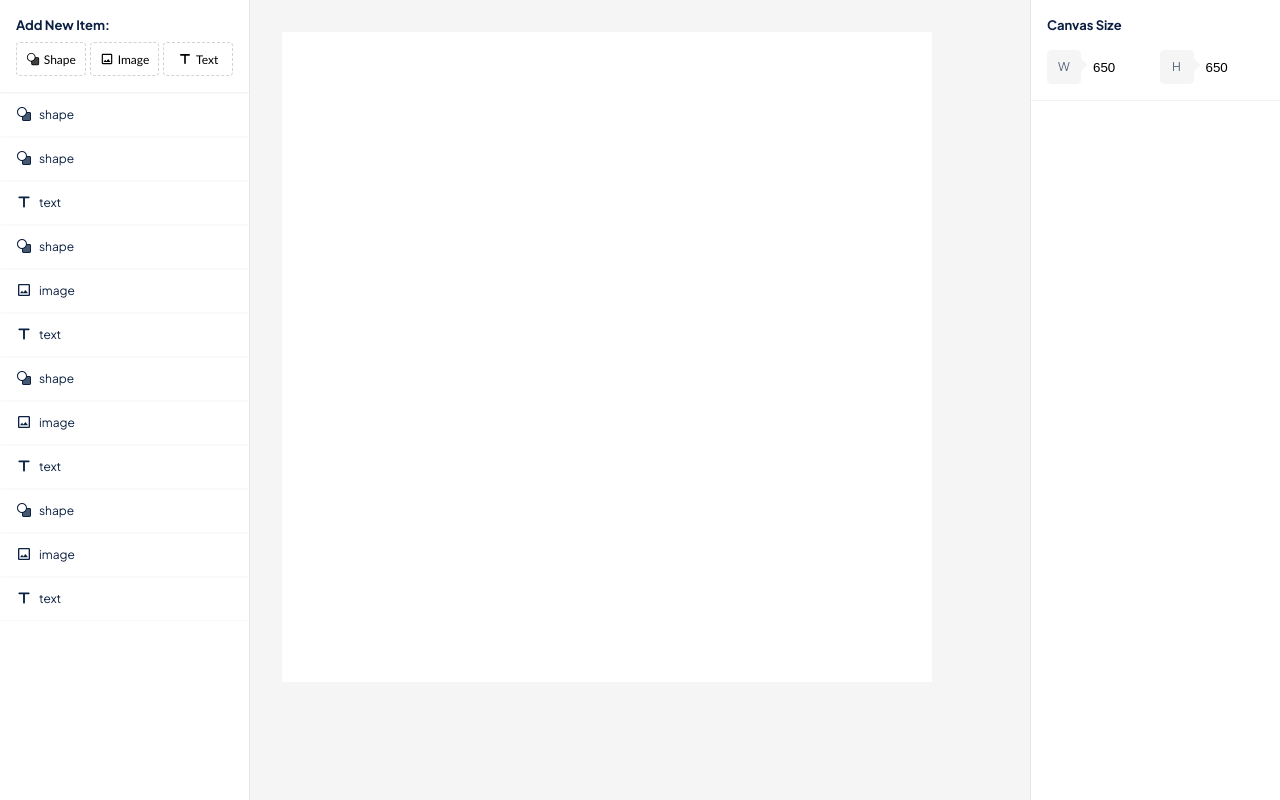
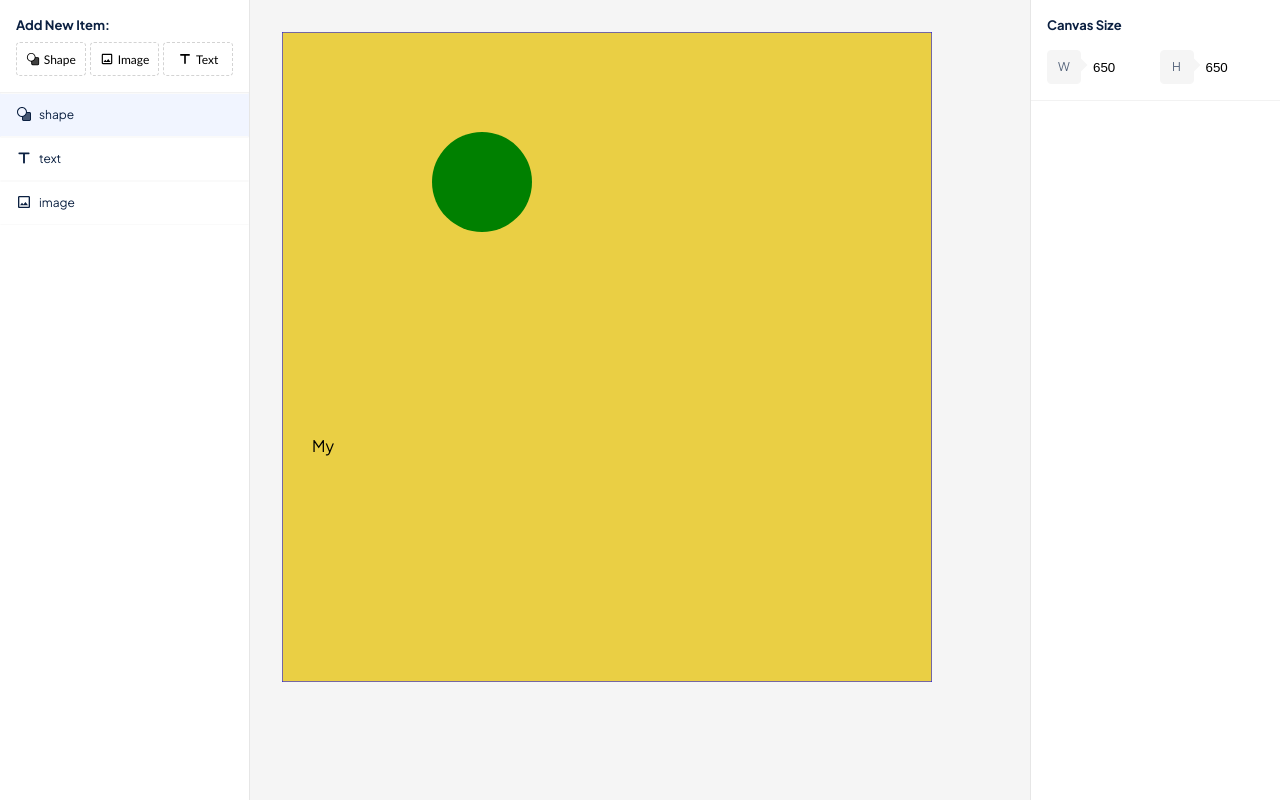
Before and after one commit to ozgunmustafa/svg-bg-generator, a React (Create React App) app: page / in a window 1280 px wide. Built offline with nearby package versions, Linux system fonts and the light colour scheme.

Commit message:
canvas attribute changed

```diff
--- a/src/App.js
+++ b/src/App.js
@@ -6,22 +6,35 @@ import { TransformWrapper, TransformComponent } from 'react-zoom-pan-pinch';
 import { listData } from './data/listData';
 import { ShapeIcon, ImageIcon, TextIcon } from './components/partials/Icons';
 
-const LayerList = React.memo(function LayerList({ layers }) {
-  return layers.map((item, index) => (
-    <LayerCard item={item} index={index} key={index} />
-  ));
-});
+function App() {
+  const LayerList = React.memo(function LayerList({ layers }) {
+    return layers.map((item, index) => (
+      <LayerCard
+        item={item}
+        index={index}
+        key={index}
+        isActive={item.id === activeItem.id}
+      />
+    ));
+  });
 
-function App() {
-  const [artboardSVGItems, setArtboardSVGItems] = useState([]);
+  const [activeItem, setActiveItem] = useState(listData[0]);
+
+  const [itemList, setItemList] = useState(listData);
   const [artboardAttribute, setArtboardAttribute] = useState({
     artboardWidth: 650,
     artboardHeight: 650,
   });
 
   const addItemToArtboard = (type) => {
-    setArtboardSVGItems([...artboardSVGItems, { type: type }]);
-    console.log(artboardSVGItems);
+    setItemList([
+      ...itemList,
+      {
+        id: '13',
+        type: type,
+        title: 'Learn Angular in 21 days',
+      },
+    ]);
   };
 
   const handleArtboardAttribute = (event) => {
@@ -32,7 +45,6 @@ function App() {
     console.log(artboardAttribute);
   };
 
-  const [itemList, setItemList] = useState(listData);
   const handleDrop = (droppedItem) => {
     if (!droppedItem.destination) return;
     var updatedList = [...itemList];
@@ -95,7 +107,7 @@ function App() {
               style={{ inset: '0 250px 0 0' }}
             >
               <svg
-                viewBox={`0 0 ${artboardAttribute.artboardWidth} ${artboardAttribute.artboardWidth}`}
+                // viewBox={`0 0 ${artboardAttribute.artboardWidth} ${artboardAttribute.artboardHeight}`}
                 id="canvas"
                 width={artboardAttribute.artboardWidth}
                 height={artboardAttribute.artboardHeight}
@@ -105,25 +117,43 @@ function App() {
                   backgroundColor: 'white',
                 }}
               >
-                {artboardSVGItems?.map((item, index) => (
+                {itemList?.map((item, index) => (
                   <svg
-                    viewBox="0 0 800 800"
-                    width="230"
-                    height="120"
+                    className={
+                      item.id === activeItem.id && 'artboard-active-item'
+                    }
+                    viewBox={`0 0 ${item.size.width} ${item.size.height}`}
+                    width={item.size.width}
+                    height={item.size.height}
                     xmlns="http://www.w3.org/2000/svg"
                     key={index}
+                    onClick={() => setActiveItem(item)}
                   >
+                    {item.type === 'image' && (
+                      <circle
+                        cx={item.position.x}
+                        cy={item.position.y}
+                        r="50"
+                        fill="green"
+                      />
+                    )}
                     {item.type === 'shape' && (
-                      <circle cx="170" cy="60" r="50" fill="green" />
+                      <rect
+                        x={item.position.x}
+                        y={item.position.y}
+                        width={item.size.width}
+                        height={item.size.height}
+                        fill="#EACF44"
+                      ></rect>
                     )}
                     {item.type === 'text' && (
-                      <rect
-                        x="200"
-                        y="200"
-                        width="400"
-                        height="400"
-                        fill="#EACF44"
-                      ></rect>
+                      <text
+                        x={item.position.x}
+                        y={item.position.y}
+                        fontSize="1rem"
+                      >
+                        My
+                      </text>
                     )}
                   </svg>
                 ))}
--- a/src/components/LayerCard.js
+++ b/src/components/LayerCard.js
@@ -2,9 +2,7 @@ import React from 'react';
 import { Draggable } from 'react-beautiful-dnd';
 import { ShapeIcon, ImageIcon, TextIcon } from './partials/Icons';
 
-const LayerCard = ({ item, index }) => {
-
-
+const LayerCard = ({ item, index, isActive }) => {
   const getItemStyle = (isDragging, draggableStyle) => ({
     borderTop: isDragging && '1px solid lightgreen',
     ...draggableStyle,
@@ -24,7 +22,9 @@ const LayerCard = ({ item, index }) => {
       <Draggable draggableId={item.id} key={item.id} index={index}>
         {(provided, snapshot) => (
           <div
-            className={`layer-card ${snapshot.isDragging ? 'is-dragging' : ''}`}
+            className={`layer-card ${
+              snapshot.isDragging ? 'is-dragging' : ''
+            } ${isActive ? 'active' : ''}`}
             ref={provided.innerRef}
             {...provided.draggableProps}
             {...provided.dragHandleProps}
--- a/src/data/listData.js
+++ b/src/data/listData.js
@@ -3,60 +3,40 @@ export const listData = [
     id: '1',
     type: 'shape',
     title: 'Learn Angular in 21 days',
+
+    position: {
+      x: 0,
+      y: 0,
+    },
+    size: {
+      width: "100%",
+      height: "100%",
+    },
   },
   {
     id: '2',
-    type: 'shape',
+    type: 'text',
     title: 'Learn Angular in 21 days',
+    position: {
+      x: 30,
+      y: 420,
+    },
+    size: {
+      width: 240,
+      height: 550,
+    },
   },
   {
     id: '3',
-    type: 'text',
-    title: 'Learn Angular in 21 days',
-  },
-  {
-    id: '4',
-    type: 'shape',
-    title: 'Learn Angular in 21 days',
-  },
-  {
-    id: '5',
     type: 'image',
     title: 'Learn Angular in 21 days',
-  },
-  {
-    id: '6',
-    type: 'text',
-    title: 'Learn Angular in 21 days',
-  },
-  {
-    id: '7',
-    type: 'shape',
-    title: 'Learn Angular in 21 days',
-  },
-  {
-    id: '8',
-    type: 'image',
-    title: 'Learn Angular in 21 days',
-  },
-  {
-    id: '9',
-    type: 'text',
-    title: 'Learn Angular in 21 days',
-  },
-  {
-    id: '10',
-    type: 'shape',
-    title: 'Learn Angular in 21 days',
-  },
-  {
-    id: '11',
-    type: 'image',
-    title: 'Learn Angular in 21 days',
-  },
-  {
-    id: '12',
-    type: 'text',
-    title: 'Learn Angular in 21 days',
+    position: {
+      x: 200,
+      y: 150,
+    },
+    size: {
+      width: 540,
+      height: 350,
+    },
   },
 ];
--- a/src/scss/components/_canvas.scss
+++ b/src/scss/components/_canvas.scss
@@ -18,6 +18,10 @@
     auto !important;
 }
 
+.artboard-active-item {
+  stroke: blue;
+  stroke-width: 1px;
+}
 #canvas {
   display: block;
   //margin-left: auto;
--- a/src/scss/components/_layer_card.scss
+++ b/src/scss/components/_layer_card.scss
@@ -6,6 +6,7 @@
   border-top: 1px solid var(--gray-100);
   border-bottom: 1px solid var(--gray-100);
   padding: 12px 15px;
+  transition: 0.3s;
   &_icon {
     margin-right: 7px;
   }
@@ -20,4 +21,7 @@
     border-bottom-color: var(--blue-300);
     background-color: var(--blue-100);
   }
+  &.active {
+    background-color: var(--blue-100);
+  }
 }
```
